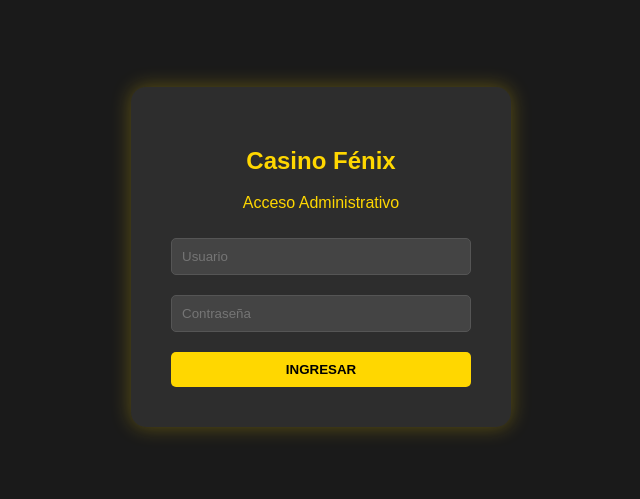
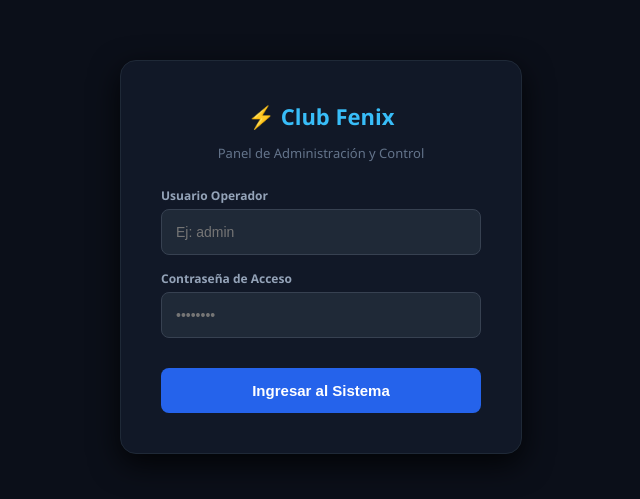
Before and after one commit to pepitogrillo011023-cell/web-fenix, a website: page public/login.html in a window 1280 px wide. Shown: the part 143-642 px from the top of the page, without its empty margins (319-959 px from the left). Drawn offline with Linux system fonts and the light colour scheme.

Commit message:
Update login.html

```diff
--- a/public/login.html
+++ b/public/login.html
@@ -3,69 +3,41 @@
 <head>
     <meta charset="UTF-8">
     <meta name="viewport" content="width=device-width, initial-scale=1.0">
-    <title>Acceso - Casino Fénix</title>
+    <title>Acceso Restringido - Club Fenix</title>
     <style>
-    .logout-btn {
-        background-color: #d32f2f;
-        color: white;
-        padding: 10px 20px;
-        border-radius: 5px;
-        text-decoration: none;
-        transition: background 0.3s;
-    }
-    .logout-btn:hover { background-color: #b71c1c; }
-
-        body {
-            background-color: #1a1a1a;
-            color: #ffd700;
-            font-family: 'Arial', sans-serif;
-            display: flex;
-            justify-content: center;
-            align-items: center;
-            height: 100vh;
-            margin: 0;
-        }
-        .login-card {
-            background-color: #2d2d2d;
-            padding: 40px;
-            border-radius: 15px;
-            box-shadow: 0 0 20px rgba(255, 215, 0, 0.3);
-            text-align: center;
-            width: 300px;
-        }
-        input {
-            width: 100%;
-            padding: 10px;
-            margin: 10px 0;
-            border-radius: 5px;
-            border: 1px solid #555;
-            background: #444;
-            color: white;
-            box-sizing: border-box;
-        }
-        button {
-            width: 100%;
-            padding: 10px;
-            background-color: #ffd700;
-            border: none;
-            border-radius: 5px;
-            color: #000;
-            font-weight: bold;
-            cursor: pointer;
-            margin-top: 10px;
-        }
-        button:hover { background-color: #e6c200; }
+        body { margin: 0; padding: 0; background-color: #0b0f19; font-family: 'Segoe UI', sans-serif; display: flex; justify-content: center; align-items: center; height: 100vh; color: white; }
+        .login-box { background-color: #111827; padding: 40px; border-radius: 16px; border: 1px solid #1f2937; box-shadow: 0 10px 30px rgba(0,0,0,0.8); width: 320px; text-align: center; }
+        .login-box h2 { margin-top: 0; color: #38bdf8; margin-bottom: 5px; font-size: 22px; display: flex; align-items: center; justify-content: center; gap: 10px; }
+        .login-box p { color: #64748b; font-size: 13px; margin-bottom: 25px; }
+        .input-group { margin-bottom: 15px; text-align: left; }
+        .input-group label { display: block; font-size: 12px; font-weight: bold; color: #94a3b8; margin-bottom: 5px; }
+        .input-group input { width: 100%; padding: 14px; background-color: #1f2937; border: 1px solid #374151; border-radius: 8px; color: white; box-sizing: border-box; outline: none; font-size: 14px; transition: border 0.3s; }
+        .input-group input:focus { border-color: #38bdf8; }
+        .btn-login { width: 100%; padding: 14px; background-color: #2563eb; color: white; border: none; border-radius: 8px; font-weight: bold; font-size: 15px; cursor: pointer; margin-top: 15px; transition: background 0.3s; }
+        .btn-login:hover { background-color: #1d4ed8; }
+        .error-msg { color: #ef4444; font-size: 12px; margin-top: 15px; display: none; }
     </style>
 </head>
 <body>
-    <div class="login-card">
-        <h2>Casino Fénix</h2>
-        <p>Acceso Administrativo</p>
+
+    <div class="login-box">
+        <h2>⚡ Club Fenix</h2>
+        <p>Panel de Administración y Control</p>
+
         <form action="/login" method="POST">
-            <input type="text" name="username" placeholder="Usuario" required>
-            <input type="password" name="password" placeholder="Contraseña" required>
-            <button type="submit">INGRESAR</button>
+            <div class="input-group">
+                <label>Usuario Operador</label>
+                <input type="text" name="username" required autocomplete="off" placeholder="Ej: admin">
+            </div>
+
+            <div class="input-group">
+                <label>Contraseña de Acceso</label>
+                <input type="password" name="password" required placeholder="••••••••">
+            </div>
+
+            <button type="submit" class="btn-login">Ingresar al Sistema</button>
         </form>
     </div>
+
 </body>
 </html>
```
